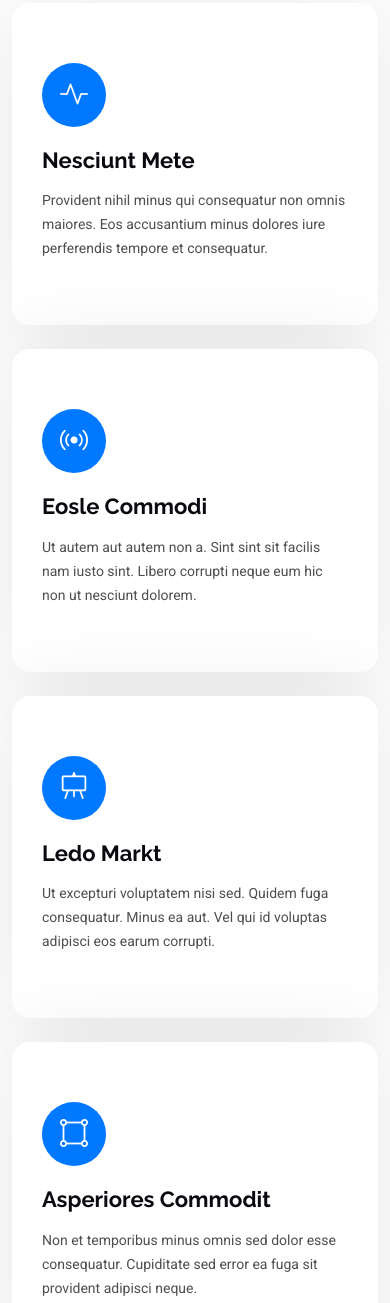
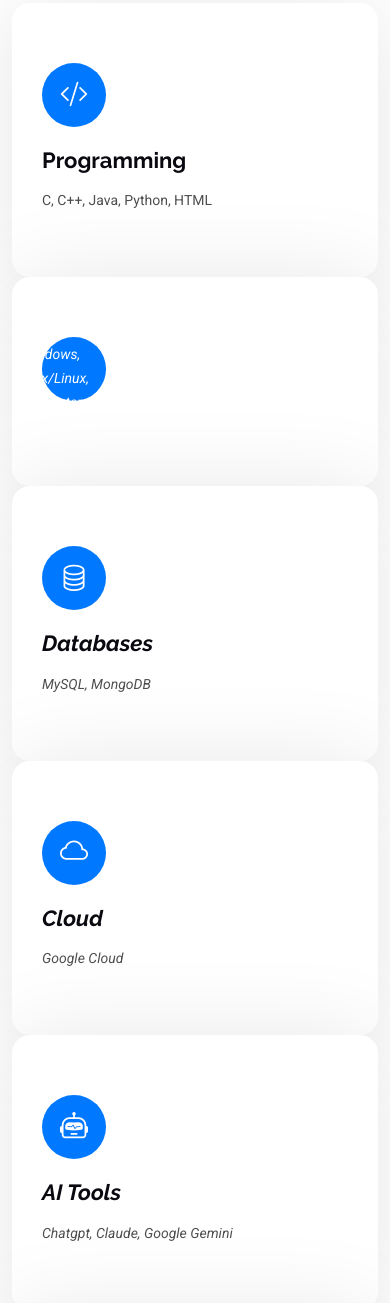
Before and after one commit to CaidonB/github-portfolio, a plain HTML site: page index.html in a window 390 px wide. Shown: the part 6735-8038 px from the top of the page. Drawn offline with Linux system fonts and the light colour scheme.

Commit message:
Rename Services section to Skills and update content
Updated the Services section to Skills, modified titles and descriptions to reflect technical skills, and adjusted icons accordingly.

```diff
--- a/index.html
+++ b/index.html
@@ -51,7 +51,7 @@
         <ul>
           <li><a href="#hero" class="active">Home<br></a></li>
           <li><a href="#about">About</a></li>
-          <li><a href="#services">Services</a></li>
+          <li><a href="#services">Skills</a></li>
           <li><a href="#portfolio">Portfolio</a></li>
           <li class="dropdown"><a href="#"><span>Dropdown</span> <i class="bi bi-chevron-down toggle-dropdown"></i></a>
             <ul>
@@ -327,78 +327,66 @@
 
     </section><!-- /Resume Section -->
 
-    <!-- Services Section -->
+    <!-- Skills Section -->
     <section id="services" class="services section">
 
       <!-- Section Title -->
       <div class="container section-title" data-aos="fade-up">
-        <h2>Services</h2>
-        <p>Necessitatibus eius consequatur ex aliquid fuga eum quidem sint consectetur velit</p>
+        <h2>Technical Skills</h2>
+        <p>Programming languages, technologies, and tools
+           I have experience working with.</p>
       </div><!-- End Section Title -->
 
       <div class="container">
+        <div class"row gy-4">
 
-        <div class="row gy-4">
-
-          <div class="col-lg-4 col-md-6" data-aos="fade-up" data-aos-delay="100">
-            <div class="service-item  position-relative">
+          <div class="col-lg-4 col-md-6" data-aos="fade-up">
+            <div class="service-item position-relative">
               <div class="icon">
-                <i class="bi bi-activity"></i>
+                <i class="bi bi-code-slash"></i>
               </div>
-              <a href="#" class="stretched-link">
-                <h3>Nesciunt Mete</h3>
-              </a>
-              <p>Provident nihil minus qui consequatur non omnis maiores. Eos accusantium minus dolores iure perferendis tempore et consequatur.</p>
+              <h3>Programming</h3>
+              <p>C, C++, Java, Python, HTML</p>
             </div>
           </div><!-- End Service Item -->
 
-          <div class="col-lg-4 col-md-6" data-aos="fade-up" data-aos-delay="200">
+          <div class="col-lg-4 col-md-6" data-aos="fade-up">
             <div class="service-item position-relative">
               <div class="icon">
-                <i class="bi bi-broadcast"></i>
+                <i class="bi bi-pc-display></i>
               </div>
-              <a href="#" class="stretched-link">
-                <h3>Eosle Commodi</h3>
-              </a>
-              <p>Ut autem aut autem non a. Sint sint sit facilis nam iusto sint. Libero corrupti neque eum hic non ut nesciunt dolorem.</p>
+              <h3>Systems</h3>
+              <p>Windows, Unix/Linux, Computer Networking</p>
             </div>
           </div><!-- End Service Item -->
 
-          <div class="col-lg-4 col-md-6" data-aos="fade-up" data-aos-delay="300">
+          <div class="col-lg-4 col-md-6" data-aos="fade-up">
             <div class="service-item position-relative">
               <div class="icon">
-                <i class="bi bi-easel"></i>
+                <i class="bi bi-database"></i>
               </div>
-              <a href="#" class="stretched-link">
-                <h3>Ledo Markt</h3>
-              </a>
-              <p>Ut excepturi voluptatem nisi sed. Quidem fuga consequatur. Minus ea aut. Vel qui id voluptas adipisci eos earum corrupti.</p>
+              <h3>Databases</h3>
+              <p>MySQL, MongoDB</p>
             </div>
           </div><!-- End Service Item -->
 
-          <div class="col-lg-4 col-md-6" data-aos="fade-up" data-aos-delay="400">
+          <div class="col-lg-4 col-md-6" data-aos="fade-up">
             <div class="service-item position-relative">
               <div class="icon">
-                <i class="bi bi-bounding-box-circles"></i>
+                <i class="bi bi-cloud"></i>
               </div>
-              <a href="#" class="stretched-link">
-                <h3>Asperiores Commodit</h3>
-              </a>
-              <p>Non et temporibus minus omnis sed dolor esse consequatur. Cupiditate sed error ea fuga sit provident adipisci neque.</p>
-              <a href="#" class="stretched-link"></a>
+              <h3>Cloud</h3>
+              <p>Google Cloud</p>
             </div>
           </div><!-- End Service Item -->
 
-          <div class="col-lg-4 col-md-6" data-aos="fade-up" data-aos-delay="500">
+          <div class="col-lg-4 col-md-6" data-aos="fade-up">
             <div class="service-item position-relative">
               <div class="icon">
-                <i class="bi bi-calendar4-week"></i>
+                <i class="bi bi-robot"></i>
               </div>
-              <a href="#" class="stretched-link">
-                <h3>Velit Doloremque</h3>
-              </a>
-              <p>Cumque et suscipit saepe. Est maiores autem enim facilis ut aut ipsam corporis aut. Sed animi at autem alias eius labore.</p>
-              <a href="#" class="stretched-link"></a>
+              <h3>AI Tools</h3>
+              <p>Chatgpt, Claude, Google Gemini</p>
             </div>
           </div><!-- End Service Item -->
 
@@ -863,7 +851,6 @@
       <!-- Section Title -->
       <div class="container section-title" data-aos="fade-up">
         <h2>Contact</h2>
-        <p>Necessitatibus eius consequatur ex aliquid fuga eum quidem sint consectetur velit</p>
       </div><!-- End Section Title -->
 
       <div class="container" data-aos="fade-up" data-aos-delay="100">
@@ -895,8 +882,8 @@
               <div class="info-item d-flex align-items-center">
                 <i class="bi bi-envelope flex-shrink-0"></i>
                 <div>
-                  <h3>Email Us</h3>
-                  <p>info@example.com</p>
+                  <h3>Email</h3>
+                  <p>caadonbuchanan5@gmail.com</p>
                 </div>
               </div>
             </div><!-- End Info Item -->
```
